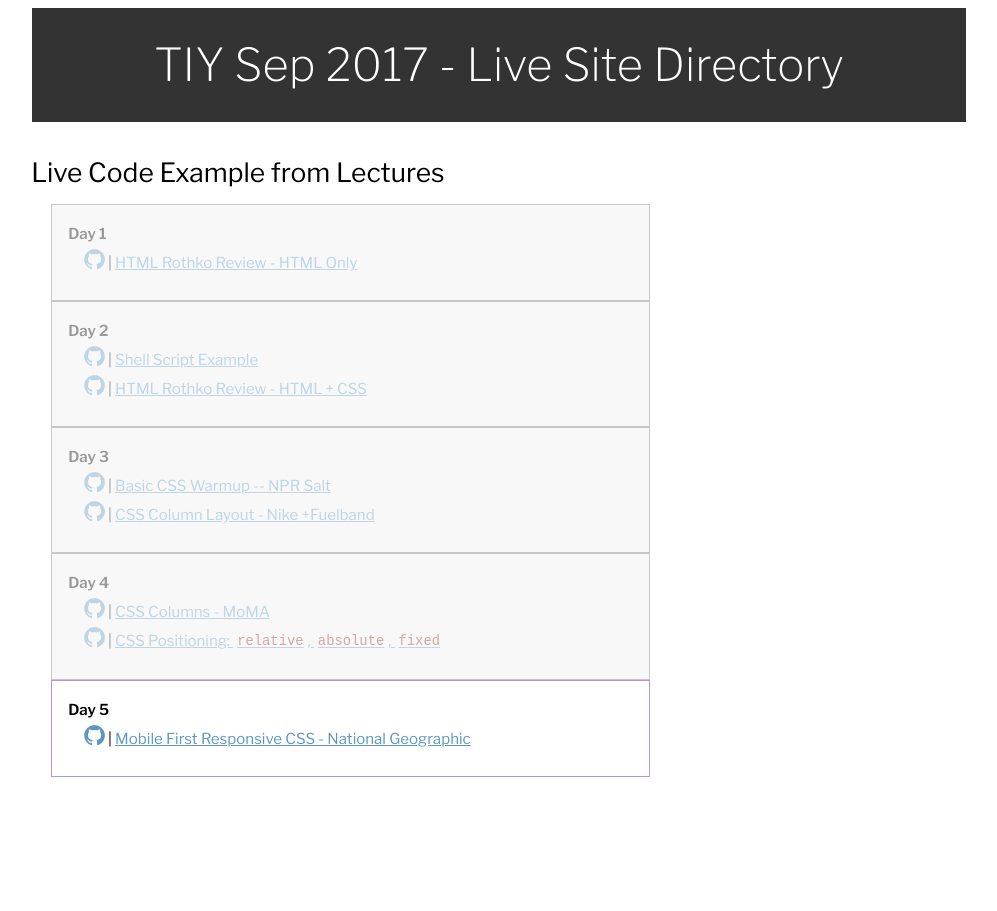
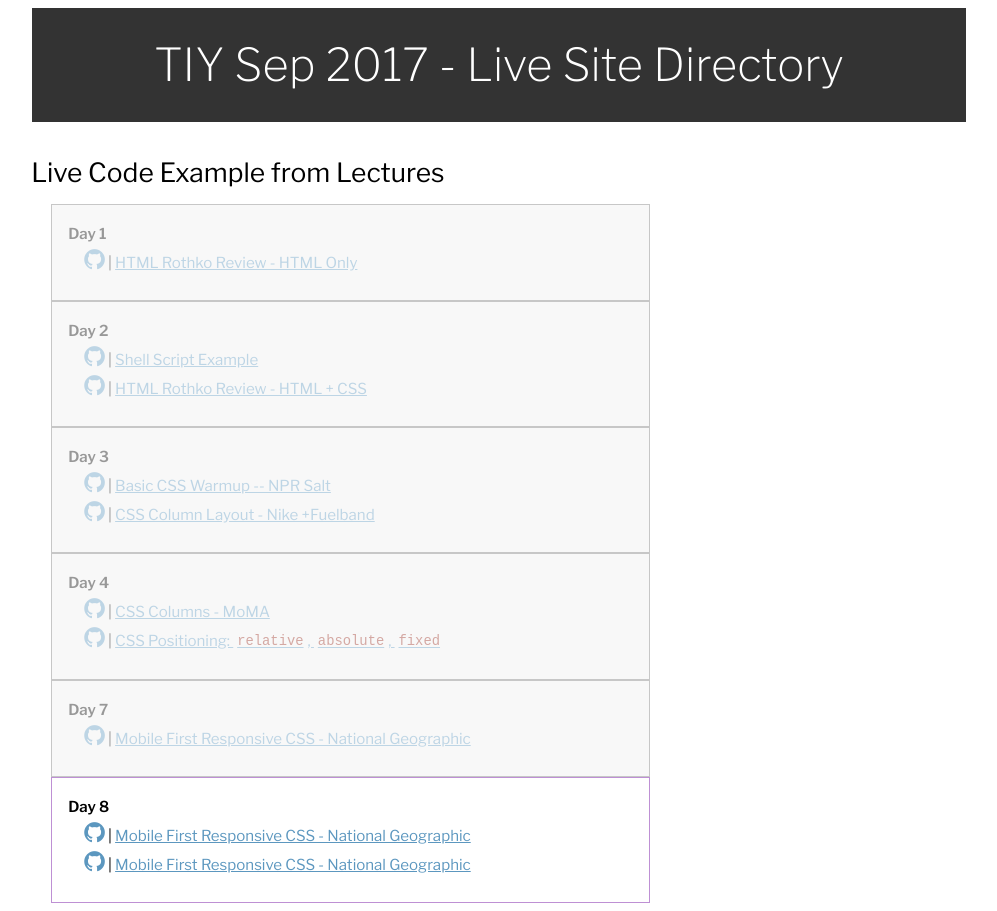
Before and after one commit to TIY-Charleston-Front-End-Engineering/TIY-Jan-2017, a plain HTML site: page index.html in a window 1280 px wide. Shown: the whole page, without its empty margins (141-1138 px from the left). Before the commit the page ends 800 px from the top, so only its background shows below. Drawn offline with nearby package versions, Linux system fonts and the light colour scheme.

Commit message:
updating w notes from day 8

```diff
--- a/index.html
+++ b/index.html
@@ -87,12 +87,27 @@
 
                      </ul>
                   </li>
-                  <li> Day 5
+                  <li> Day 7
                      <ul>
                         <li>
                            <a href="https://github.com/tiy-chs-demos/2017-01-17-responsive-natgeo/" target="_blank"><i class="fa fa-github"></i></a>
                            |
                            <a href="https://tiy-chs-demos.github.io/2017-01-17-responsive-natgeo/" target="_blank">Mobile First Responsive CSS - National Geographic </a>
+                        </li>
+
+                     </ul>
+                  </li>
+                  <li> Day 8
+                     <ul>
+                        <li>
+                           <a href="https://github.com/tiy-chs-demos/2017-01-18-warmup-responsive-navbar-natgeo" target="_blank"><i class="fa fa-github"></i></a>
+                           |
+                           <a href="https://tiy-chs-demos.github.io/2017-01-18-warmup-responsive-navbar-natgeo/" target="_blank">Mobile First Responsive CSS - National Geographic </a>
+                        </li>
+                        <li>
+                           <a href="https://github.com/tiy-chs-demos/2017-01-18-intro-to-scss-natgeo" target="_blank"><i class="fa fa-github"></i></a>
+                           |
+                           <a href="https://tiy-chs-demos.github.io/2017-01-18-intro-to-scss-natgeo" target="_blank">Mobile First Responsive CSS - National Geographic </a>
                         </li>
 
                      </ul>
```
